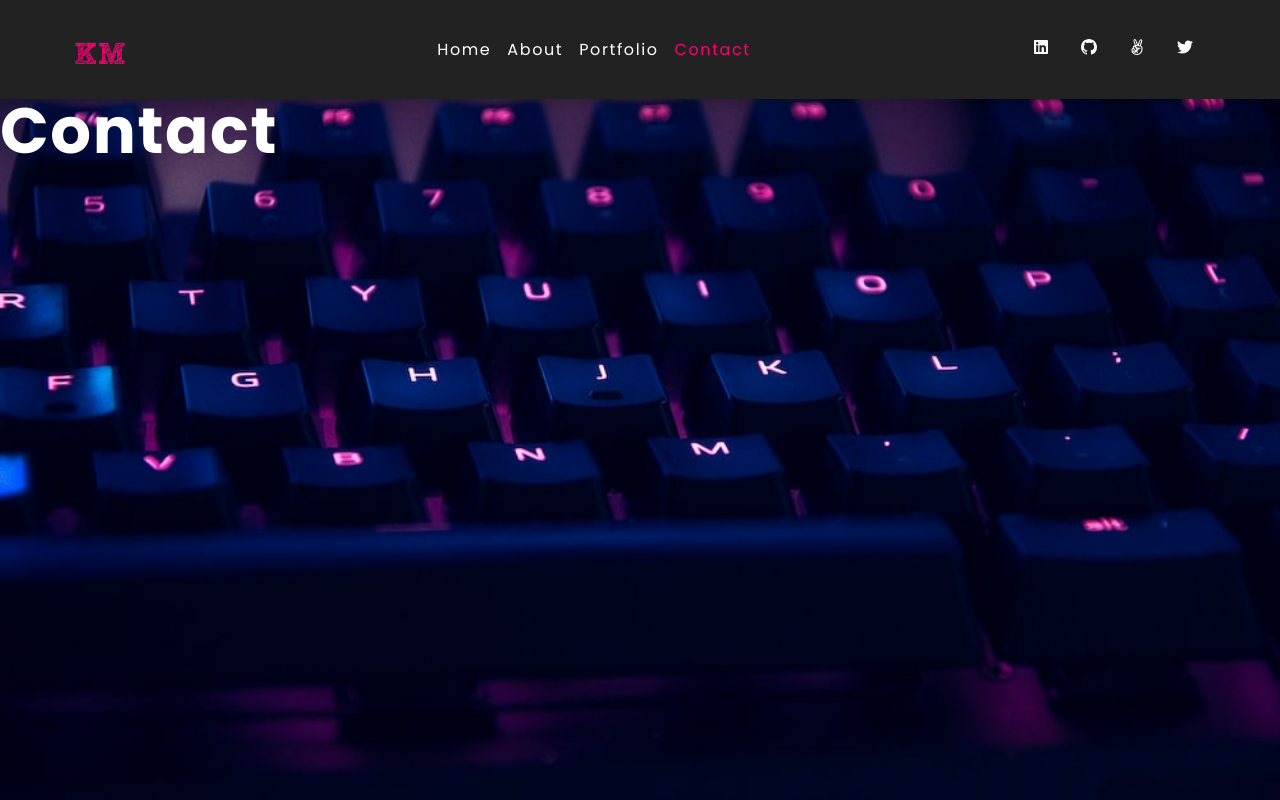
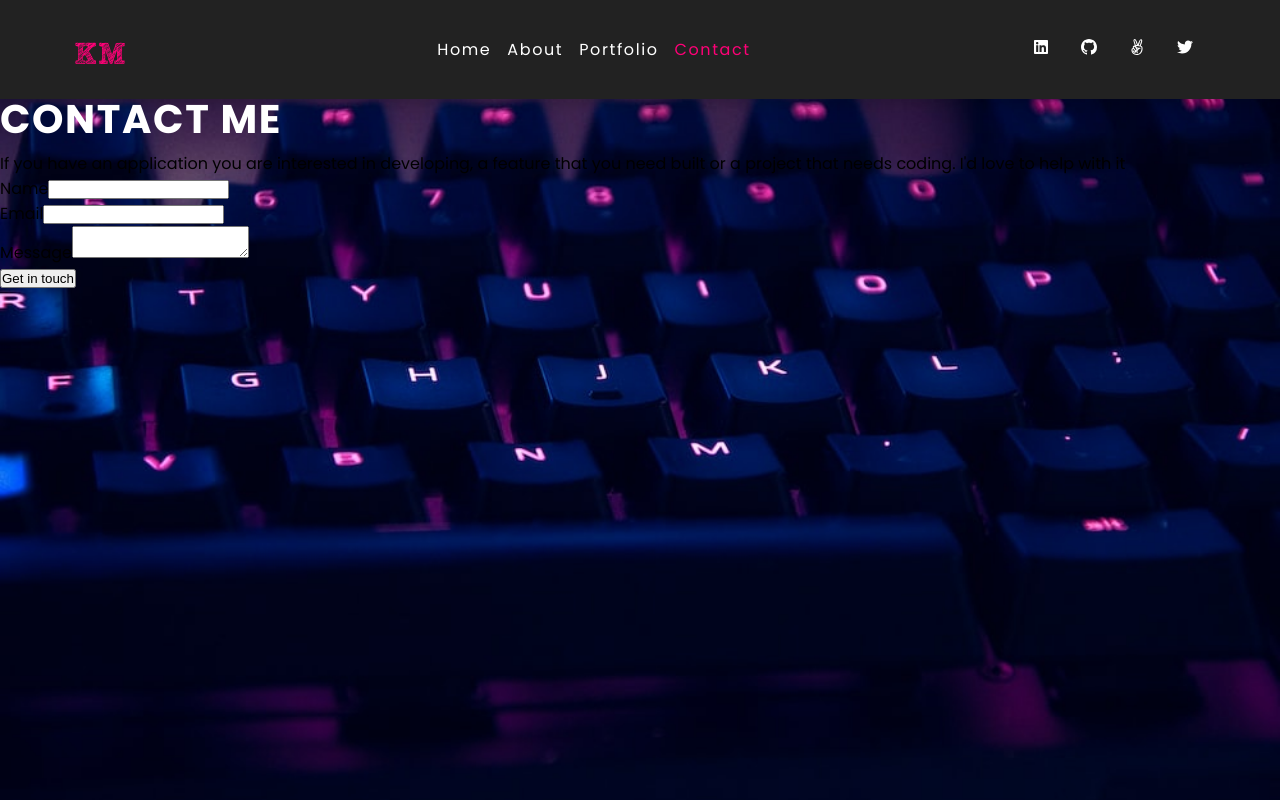
Before and after one commit to Kevin-Mena/my-official-portfolio, a React (Create React App) app: page /contact in a window 1280 px wide. Built offline with nearby package versions, Linux system fonts and the light colour scheme.

Commit message:
Implement contact section

```diff
--- a/src/components/Contact.js
+++ b/src/components/Contact.js
@@ -1,11 +1,37 @@
 import React from "react";
-
 const Contact = () => {
   return (
-    <div>
-      <h1>Contact</h1>
+    <div className="form">
+      <h2 className="contact-me">CONTACT ME</h2>
+      <p className="contact-info">
+        If you have an application you are interested in developing, a feature
+        that you need built or a project that needs coding. I'd love to help
+        with it
+      </p>
+      <form>
+        <div className="labels">
+          <label className="form-label" htmlFor="name">
+            Name
+          </label>
+          <input className="form-control" type="text" id="name" required />
+        </div>
+        <div className="labels">
+          <label className="form-label" htmlFor="email">
+            Email
+          </label>
+          <input className="form-control" type="email" id="email" required />
+        </div>
+        <div className="labels">
+          <label className="form-label" htmlFor="message">
+            Message
+          </label>
+          <textarea className="form-control" id="message" required />
+        </div>
+        <button className="send" type="submit">
+          Get in touch
+        </button>
+      </form>
     </div>
   );
 };
-
 export default Contact;
```
